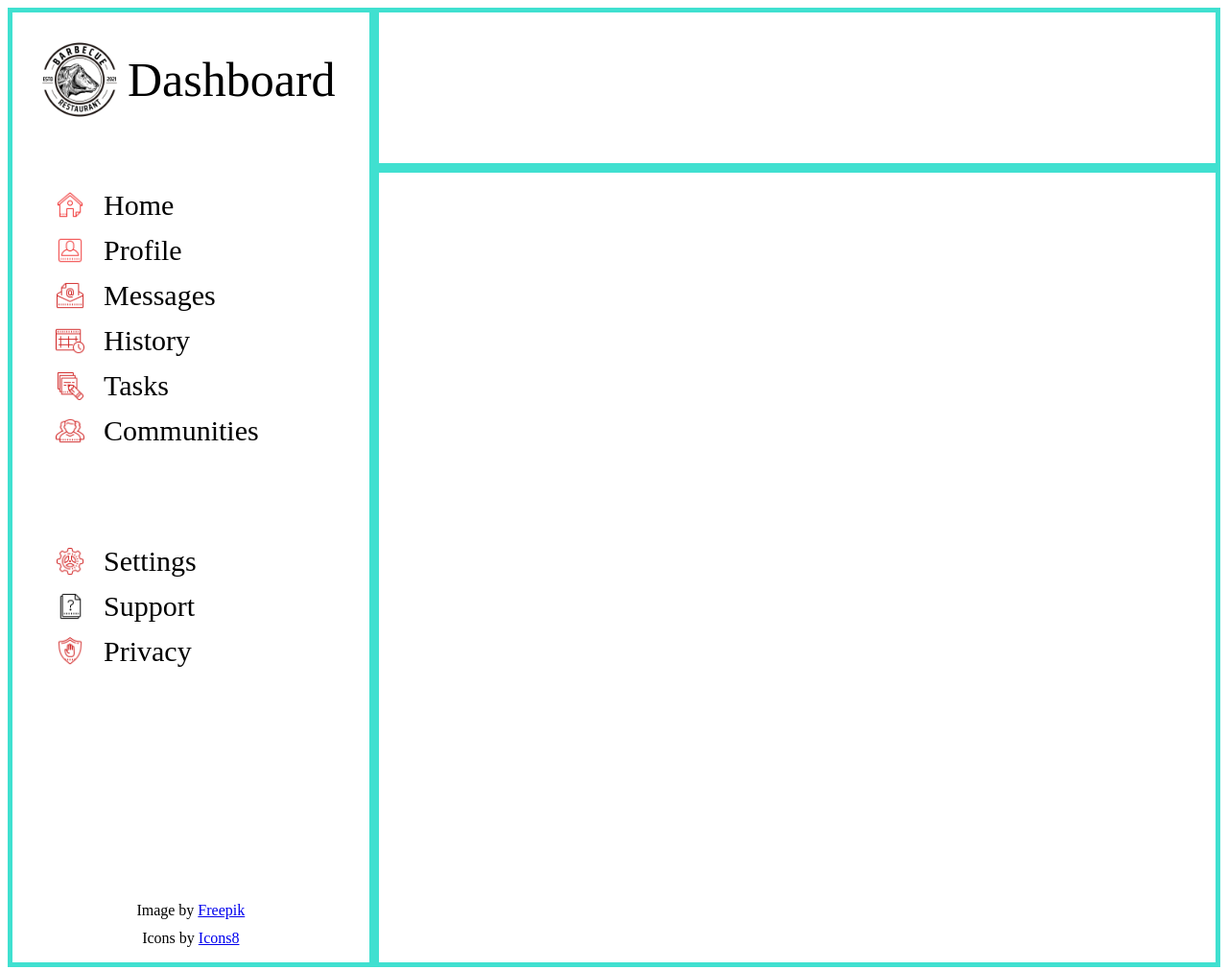
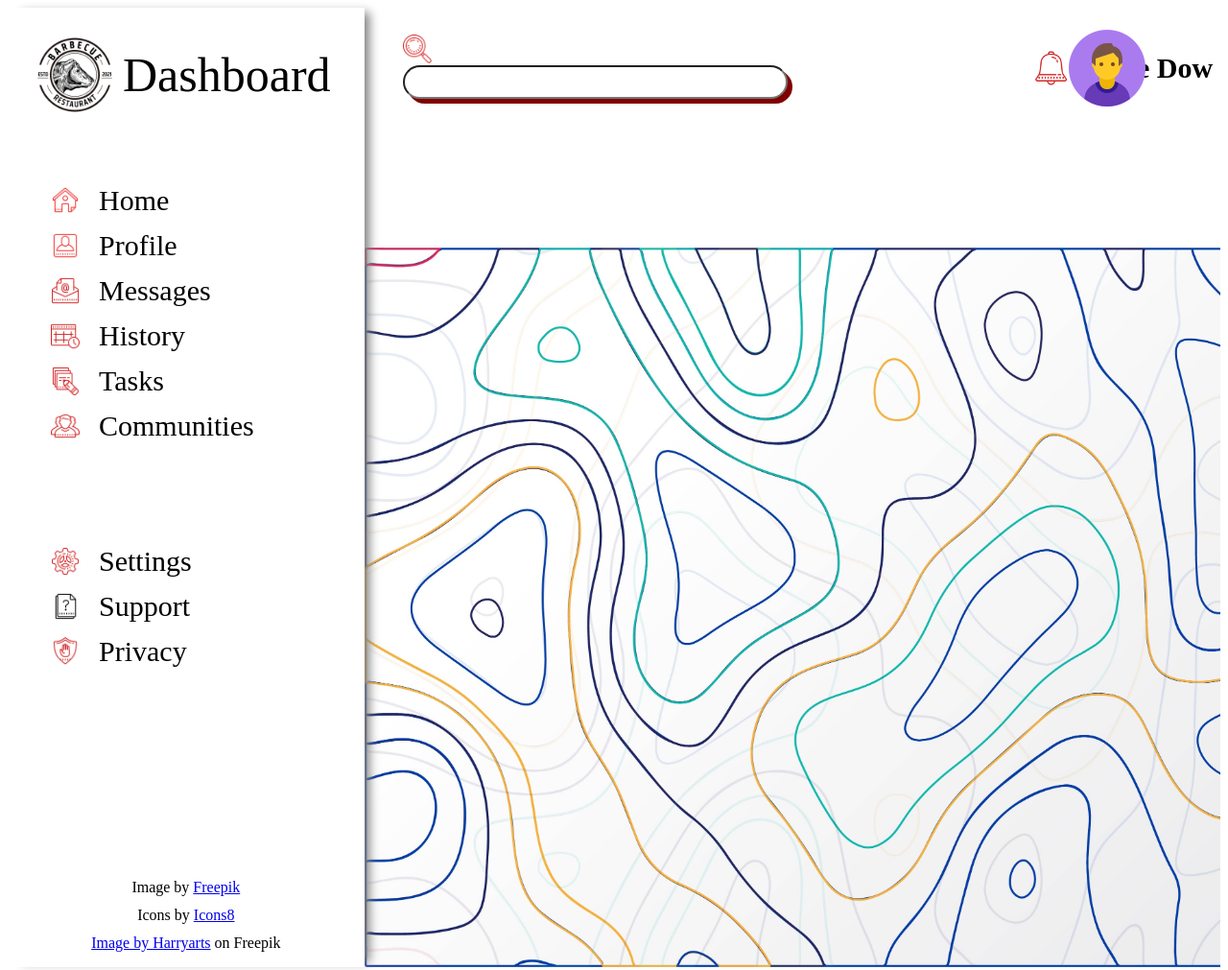
Before and after one commit to MikeFDow/dashboard, a plain HTML site: page index.html in a window 1280 px wide. Shown: the whole page at 96% size. Drawn offline with Linux system fonts and the light colour scheme.

Commit message:
add search bar, icons, profile pic, profile name to header

```diff
--- a/index.html
+++ b/index.html
@@ -10,7 +10,15 @@
 <body>
     <div class="container">
         <div class="header">
+            <div class="header-top">
+                <li><img class="search-icon" src="search.png" alt=""><input class="bar" type="search"></li>
+                <img class="notification" src="notification.png" alt="">
+                <img class="propic" src="propic96.png" alt="">
+                <p>Mike Dow</p>
+            </div>
+            <div class="header-bottom">
 
+            </div>
         </div>
         <div class="main">
 
@@ -40,6 +48,7 @@
             <div class="credit">
                 <p>Image by <a href="https://www.freepik.com/free-vector/creative-barbecue-logo-template_15635757.htm#query=logo&position=5&from_view=keyword">Freepik</a></p>
                 <p>Icons by <a target="_blank" href="https://icons8.com">Icons8</a></p>
+                <p><a href="https://www.freepik.com/free-vector/abstract-colorful-topographic-map-design-vector_2832549.htm#query=background%20pattern&position=7&from_view=keyword">Image by Harryarts</a> on Freepik</p>
             </div>
         </div>
     </div>
--- a/stylesheet.css
+++ b/stylesheet.css
@@ -1,7 +1,7 @@
-.container > div {
-    border: 5px solid turquoise;
+/*.container > div {
+    border: 2px solid turquoise;
 }
-
+*/
 .container {
     height: 1000px;
     display: grid;
@@ -12,6 +12,47 @@
 .header {
     grid-column: 2 / 3;
     grid-row: 1 / 2;
+    height: 250px;
+    display: grid;
+    grid-template-rows: 1fr 1fr;
+
+}
+
+.header > div {
+   /* border: 2px solid cornflowerblue; */
+
+}
+
+.header-top {
+    display: grid;
+    grid-template-columns: 5fr 1fr 1fr 2fr;
+
+}
+
+.header-top > li {
+    margin: auto;
+    width: 90%;
+    padding-bottom: 15px;
+    margin-left: 35px;
+}
+
+
+
+.bar {
+    width: 90%;
+    height: 35px;
+    font-size: 20px;
+    border-radius: 30px;
+    padding-left: 15px;
+    box-shadow: 5px 5px maroon;
+}
+
+.search-icon {
+    width: 30px;
+    height: auto;
+    position: relative;
+    top: 8px;
+    padding-right: 15px;
 }
 
 .sidebar {
@@ -20,11 +61,15 @@
     display: grid;
     grid-template-rows: 1fr 4fr 2fr 3fr;
     row-gap: 20px;
+    box-shadow: 10px 0px 10px -5px grey;
 }
 
 .main {
     grid-column: 2 / 3;
     grid-row: 2 / 3;
+    background-image: url("background.jpg");
+    background-size: cover;
+    background-repeat: no-repeat;
 }
 
 /* div.sidebar > div {
@@ -81,3 +126,26 @@ img {
     position: relative;
     top: 5px;
 }
+
+.notification {
+    width: 40px;
+    height: auto;
+    margin: auto;
+    position: relative;
+    left: 170px;
+}
+
+.propic {
+    width: 96px;
+    height: auto;
+    margin: auto;
+    position: relative;
+    left: 130px;
+}
+
+.header-top > p {
+    margin: auto;
+    font-size: 30px;
+    font-weight: bold;
+    padding-left: 50px;
+}
```
Also changed, not shown: background.jpg (added), helpred.png (added), notification.png (added), propic.png (added), propic96.png (added), search.png (added).
